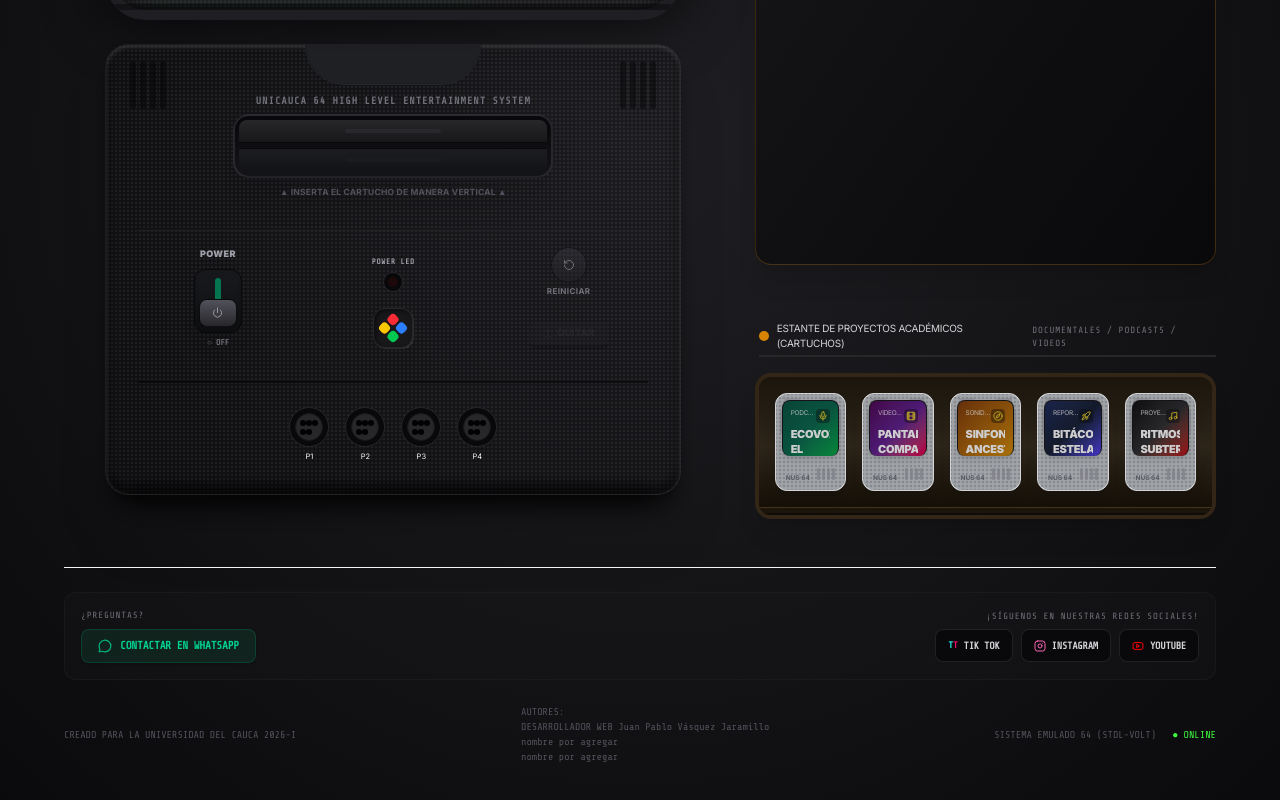
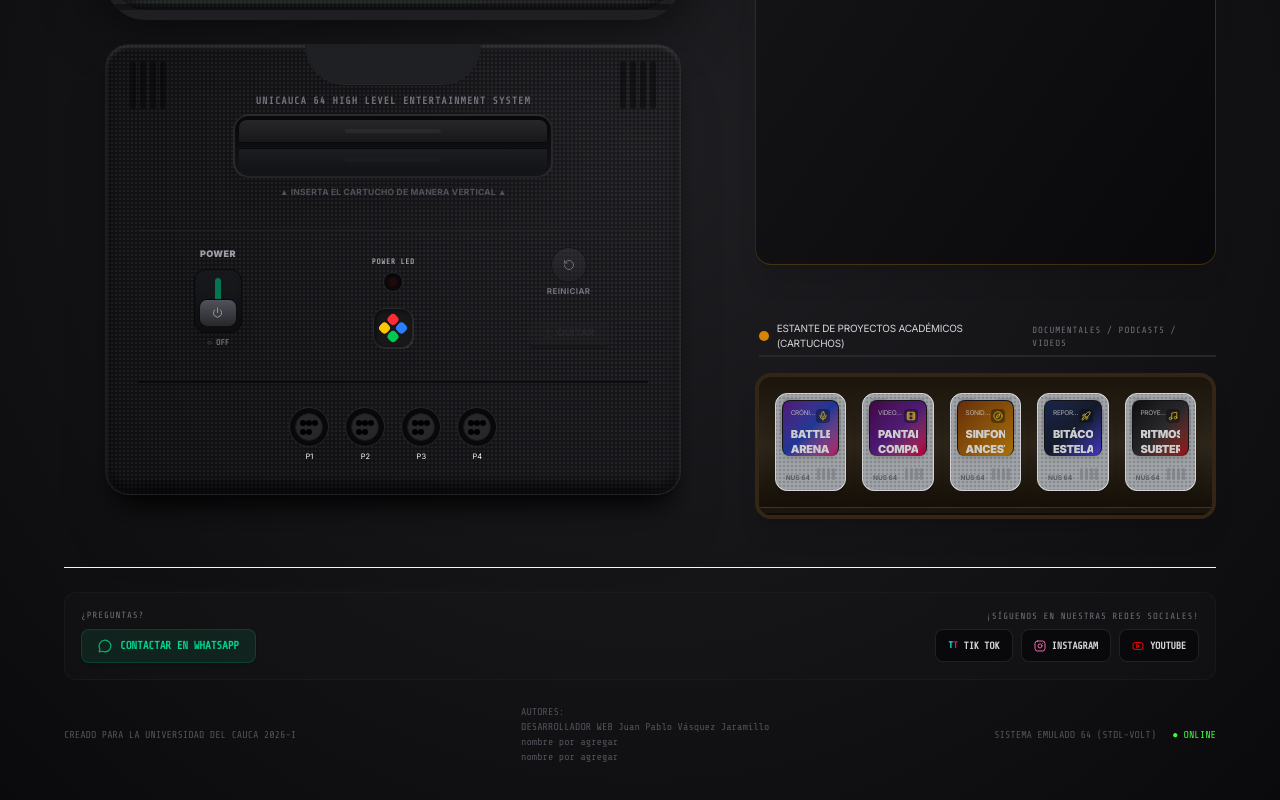
Before and after one commit to JuanVasquezJaramillo/PortafolioPantallaCompartida, a React (Vite) app in the folder PantallaCompartida/: page / in a window 1280 px wide. Shown: the part 530-1330 px from the top of the page. Built offline with nearby package versions, Linux system fonts and the light colour scheme; a web font is replaced by a local one.

Commit message:
Cambios importantes en Projects, Types y CRT_TV

```diff
--- a/PantallaCompartida/src/components/CRT_TV.tsx
+++ b/PantallaCompartida/src/components/CRT_TV.tsx
@@ -8,6 +8,7 @@ import StaticScreen from './pantallas/StaticScreen';
 import PodcastScreen from './pantallas/PodcastScreen';
 import VideoScreen from './pantallas/VideoScreen';
 import InteractiveScreen from './pantallas/InteractiveScreen';
+import CronicaScreen from './pantallas/CronicaScreen';
 
 interface CRT_TVProps {
   insertedCartridge: Cartridge | null;
@@ -72,6 +73,8 @@ export default function CRT_TV({
 
     // CARTRIDGE VIEWPORTS
     switch (insertedCartridge.mediaType) {
+      case 'documental':
+        return <CronicaScreen insertedCartridge={insertedCartridge} isFullscreen={isFullscreen} />;
       case 'podcast':
         return <PodcastScreen insertedCartridge={insertedCartridge} />;
       case 'video':
@@ -105,7 +108,7 @@ export default function CRT_TV({
         <div className="absolute inset-0 border border-white/5 rounded-[22px] pointer-events-none z-30" />
 
         {/* Actual Video/Screen Panel with 4:3 aspect ratio */}
-        <div className="w-full aspect-[4/3] bg-black rounded-xl overflow-hidden border border-zinc-950 relative shadow-2xl flex flex-col">
+        <div className="w-full h-full aspect-[4/3] bg-black rounded-xl overflow-hidden border border-zinc-950 relative shadow-2xl flex flex-col">
 
           {/* Render Active/On screen layout */}
           {renderScreenContent()}
--- /dev/null
+++ b/PantallaCompartida/src/components/pantallas/CronicaScreen.tsx
@@ -0,0 +1,48 @@
+import type { Cartridge } from '../../types';
+
+interface CronicaScreenProps {
+  insertedCartridge: Cartridge;
+  isFullscreen: boolean;
+}
+
+export default function CronicaScreen({ insertedCartridge, isFullscreen }: CronicaScreenProps) {
+  return (
+    <div id="screen-podcast-deck" className="w-full h-full bg-[#121319] text-white p-3 flex flex-col justify-between font-sans relative overflow-hidden select-none">
+      {/* Soft Ambient glowing colors based on cover (kept to preserve TV look) */}
+      <div className={`absolute -top-12 -left-12 w-32 h-32 bg-${insertedCartridge.accentColor}-600/10 rounded-full filter blur-2xl`} />
+
+      {/* ENCABEZADO DE LA PANTALLA */}
+      <div className="z-10">
+        <div className="flex items-start">
+          <h3 className="text-[11px] font-mono text-cyan-300/90 font-semibold">
+            Battle Arena - Creando comunidad entre partidas y pantallas
+          </h3>
+        </div>
+        <div className="mt-2 border-b border-white/6" />
+      </div>
+
+      {/* TEXTO DEL LEAD (CUERPO) */}
+      <div className={`z-10 flex-grow overflow-auto p-4 ${isFullscreen ? 'flex flex-col justify-center' : ''}`}>
+        <p className={`font-mono leading-relaxed text-cyan-300/85 tracking-wide ${isFullscreen ? 'text-center text-lg sm:text-xl md:text-2xl' : 'text-[12px] sm:text-[13px] md:text-[14px] lg:text-base text-left text-justify'}`} style={{ textShadow: '0 1px 6px rgba(0,255,200,0.03)' }}>
+          Battle Arena en Popayán transforma el ocio en tejido social. Augusto y Cristina, sus directores, han convertido un Hobby Center en un refugio de comunidad donde, emulando la cooperación de 'It Takes Two', los gamers locales tejen vínculos, comparten aprendizajes y disfrutan del juego cooperativo en un entorno seguro y sano. Más que partidas, se consolida la identidad gamer del Cauca.
+        </p>
+      </div>
+
+      {/* BOTÓN DE ACCIÓN (CTA) EN LA PARTE INFERIOR */}
+      <div className="z-10 mt-2">
+        <div className="flex justify-center">
+          <a
+            href="https://proclamadelpacifico.com/battle-arena-creando-comunidad-entre-partidas-y-pantallas/?utm_source=ig&utm_medium=social&utm_content=link_in_bio"
+            target="_blank"
+            rel="noopener noreferrer"
+            className={`inline-flex items-center space-x-2 font-mono text-[11px] text-${insertedCartridge.accentColor}-200 bg-black/30 px-3 py-1 rounded border border-${insertedCartridge.accentColor}-500/20 hover:bg-${insertedCartridge.accentColor}-900/10`}
+          >
+            <span>[VER CRÓNICA COMPLETA EN PROCLAMA]</span>
+            <span className="text-sm">↗</span>
+          </a>
+        </div>
+      </div>
+
+    </div>
+  );
+}
--- a/PantallaCompartida/src/data/projects.ts
+++ b/PantallaCompartida/src/data/projects.ts
@@ -3,15 +3,15 @@ import type { Cartridge } from '../types';
 export const UNIVERSITY_PROJECTS: Cartridge[] = [
   {
     id: 'eco-voz',
-    title: 'EcoVoz: El Latido Verde',
-    subtitle: 'INVESTIGACIÓN SONORA',
-    category: 'Podcast Ambiental',
-    description: 'Un reportaje profundo sobre el impacto del calentamiento global en los ecosistemas fluviales locales. Incluye entrevistas con biólogos, ambientalistas e indígenas de las reservas naturales.',
-    mediaType: 'podcast',
-    coverBg: 'from-emerald-900 via-emerald-800 to-green-600',
+    title: 'Battle Arena',
+    subtitle: 'Crónica: Battle Arena',
+    category: 'Crónica Social',
+    description: 'Un relato sonoro que captura la esencia de las salas de videojuegos en Popayán. A través de entrevistas con gamers locales y dueños de establecimientos, fragmentos de entrevistas, se teje una narrativa que revela cómo los videojuegos se han convertido en un espacio de socialización y creatividad para jóvenes de diversos barrios.',
+    mediaType: 'documental',
+    coverBg: 'from-purple-900 via-blue-800 to-pink-600',
     accentColor: 'emerald',
     iconName: 'mic',
-    author: 'Facultad de Ciencias y Comunicación Social',
+    author: 'Evelyn Catalina Villota Zutta, Comunicación Social Unicauca',
     year: '2026',
     tracks: [
       { title: 'Ep. 1: El Llanto del Río', duration: '02:40', url: 'https://www.soundhelix.com/examples/mp3/SoundHelix-Song-1.mp3' },
--- a/PantallaCompartida/src/types.ts
+++ b/PantallaCompartida/src/types.ts
@@ -12,7 +12,7 @@ export interface SoundElement {
   intensity: number; // 0 to 100
 }
 
-export type MediaType = 'podcast' | 'video' | 'interactive';
+export type MediaType = 'podcast' | 'video' | 'interactive' |'documental';
 
 export interface Cartridge {
   id: string;
```
